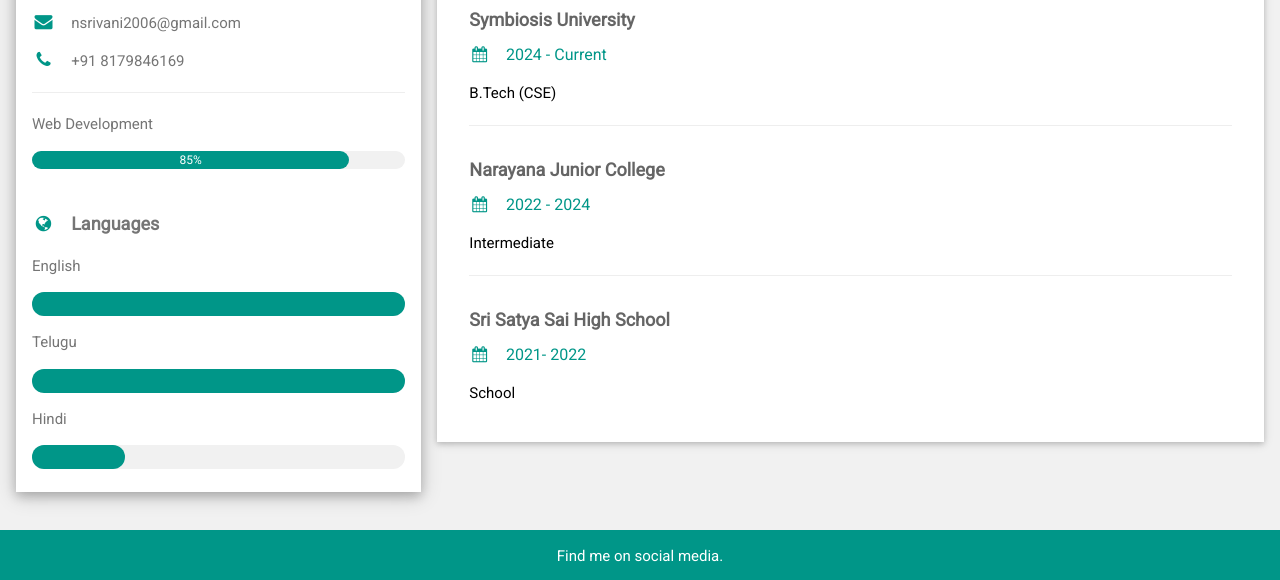
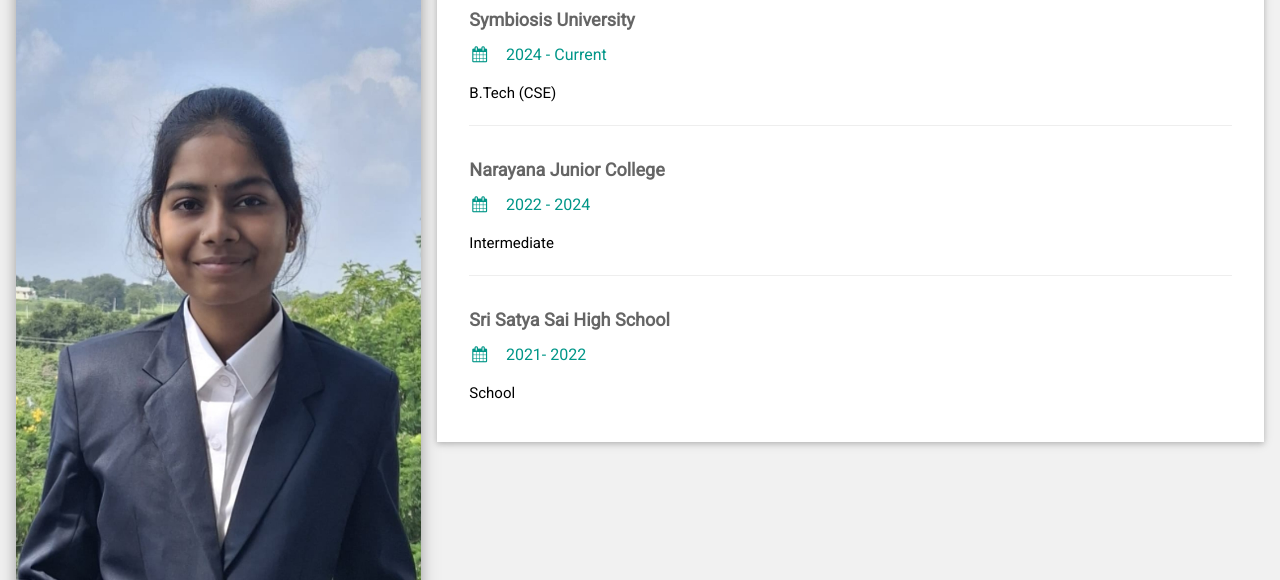
Before and after one commit to Sri24070721023/My-portfolio, a plain HTML site: page index.html in a window 1280 px wide. Shown: the part 117-697 px from the top of the page. Drawn offline with nearby package versions, Linux system fonts and the light colour scheme.

Commit message:
Update index.html

```diff
--- a/index.html
+++ b/index.html
@@ -24,7 +24,7 @@ html,body,h1,h2,h3,h4,h5,h6 {font-family: "Roboto", sans-serif}
 
       <div class="w3-white w3-text-grey w3-card-4">
         <div class="w3-display-container">
-          <img src=""C:\Users\lab3\Downloads\1000021310.jpg" style="width:100%" alt="Avatar">
+          <img src="1000021310.jpg" style="width:100%" alt="Avatar">
           <div class="w3-display-bottomleft w3-container w3-text-black">
             <h2>Srivani Naligeshi</h2>
           </div>
```
